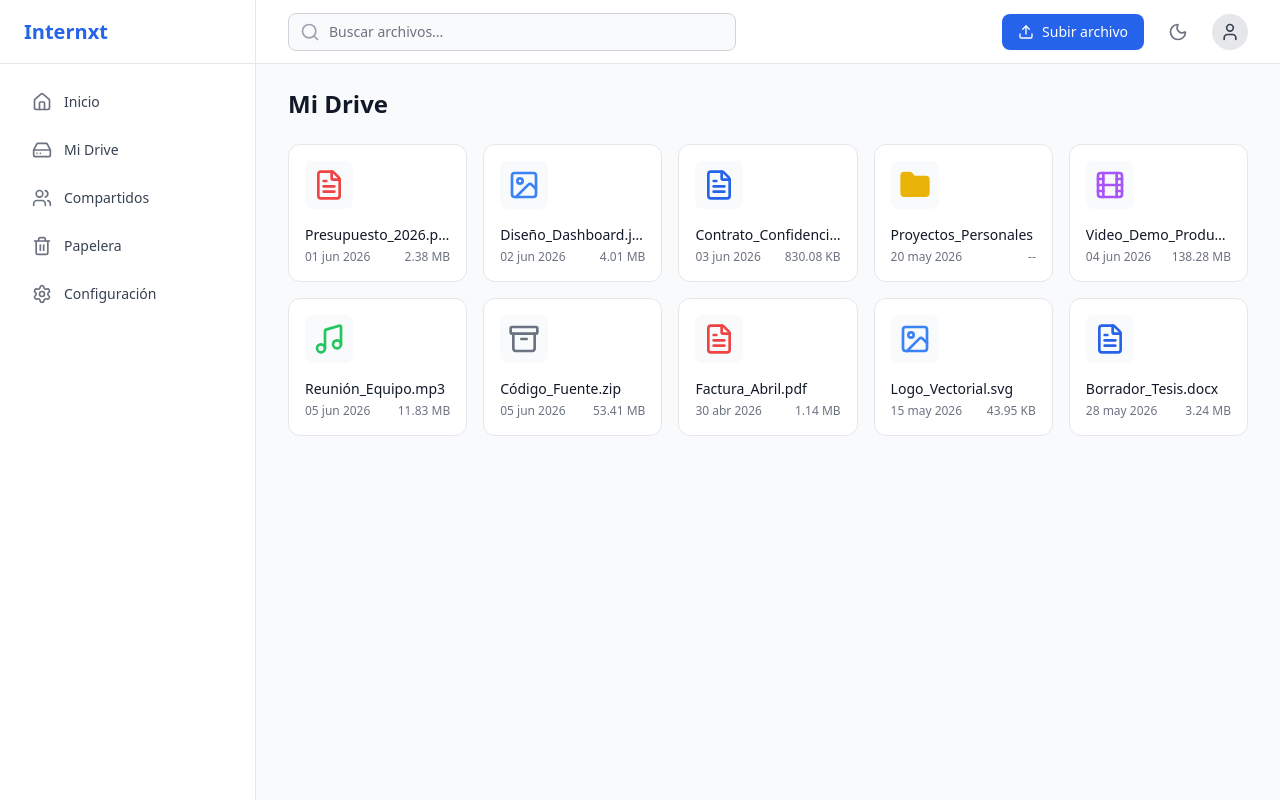
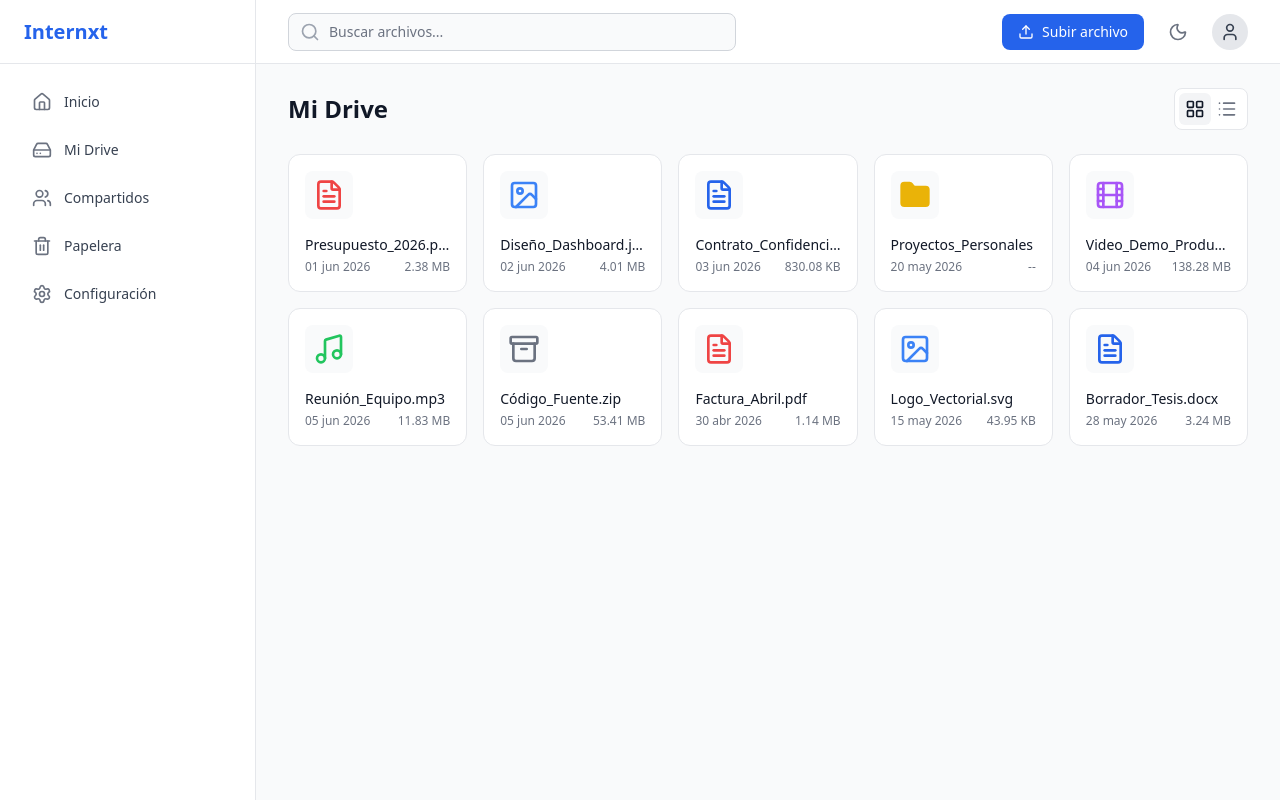
Before and after one commit to PAMABA261/internxt-drive-clone, a React (Vite) app: page / in a window 1280 px wide. Built offline with nearby package versions, Linux system fonts and the light colour scheme.

Commit message:
feat: add list view and toggle functionality

```diff
--- a/src/App.tsx
+++ b/src/App.tsx
@@ -1,20 +1,60 @@
+import { LayoutGrid, List } from 'lucide-react';
 import { DashboardLayout } from './components/layout/DashboardLayout';
-import { FileProvider } from './context/FileContext';
-import { FileGrid } from './components/file-manager/FileGrid'; // Importamos el grid
+import { FileProvider, useFiles } from './context/FileContext';
+import { FileGrid } from './components/file-manager/FileGrid';
+import { FileList } from './components/file-manager/FileList';
+
+// Creamos un sub-componente interno para poder usar el hook de nuestro contexto
+const DriveContent = () => {
+  const { viewMode, setViewMode } = useFiles();
+
+  return (
+    <>
+      <div className="mb-6 flex items-center justify-between">
+        <h1 className="text-2xl font-bold text-gray-900 dark:text-white">Mi Drive</h1>
+
+        {/* Controles de vista */}
+        <div className="flex items-center bg-white dark:bg-gray-800 border border-gray-200 dark:border-gray-700 rounded-lg p-1">
+          <button
+            onClick={() => setViewMode('grid')}
+            className={`p-1.5 rounded-md transition-colors ${
+              viewMode === 'grid'
+                ? 'bg-gray-100 dark:bg-gray-700 text-gray-900 dark:text-white'
+                : 'text-gray-500 hover:text-gray-700 dark:text-gray-400 dark:hover:text-gray-200'
+            }`}
+            title="Vista de cuadrícula"
+          >
+            <LayoutGrid className="w-5 h-5" />
+          </button>
+          <button
+            onClick={() => setViewMode('list')}
+            className={`p-1.5 rounded-md transition-colors ${
+              viewMode === 'list'
+                ? 'bg-gray-100 dark:bg-gray-700 text-gray-900 dark:text-white'
+                : 'text-gray-500 hover:text-gray-700 dark:text-gray-400 dark:hover:text-gray-200'
+            }`}
+            title="Vista de lista"
+          >
+            <List className="w-5 h-5" />
+          </button>
+        </div>
+      </div>
+
+      {/* Aquí decidiremos qué vista mostrar */}
+      {viewMode === 'grid' ? (
+        <FileGrid />
+      ) : (
+        <FileList />
+      )}
+    </>
+  );
+};
 
 function App() {
   return (
     <FileProvider>
       <DashboardLayout>
-
-        {/* Cabecera de la sección */}
-        <div className="mb-6 flex items-center justify-between">
-          <h1 className="text-2xl font-bold text-gray-900 dark:text-white">Mi Drive</h1>
-        </div>
-
-        {/* Aquí inyectamos nuestro tablero de archivos real */}
-        <FileGrid />
-
+        <DriveContent />
       </DashboardLayout>
     </FileProvider>
   );
--- /dev/null
+++ b/src/components/file-manager/FileList.tsx
@@ -0,0 +1,89 @@
+import { File, Image as ImageIcon, FileText, Folder, Film, Music, Archive, Trash2 } from 'lucide-react';
+import { useFiles } from '../../context/FileContext';
+import { formatFileSize, formatFileDate } from '../../utils/fileHelpers';
+
+export const FileList = () => {
+  const { files, searchQuery, deleteFile } = useFiles();
+
+  // Reutilizamos la misma lógica de filtrado que en el Grid
+  const filteredFiles = files.filter(file =>
+    file.name.toLowerCase().includes(searchQuery.toLowerCase())
+  );
+
+  // Reutilizamos la función de iconos
+  const getFileIcon = (type: string) => {
+    switch (type) {
+      case 'image': return <ImageIcon className="w-5 h-5 text-blue-500" />;
+      case 'pdf': return <FileText className="w-5 h-5 text-red-500" />;
+      case 'document': return <FileText className="w-5 h-5 text-blue-600" />;
+      case 'folder': return <Folder className="w-5 h-5 text-yellow-500 fill-current" />;
+      case 'video': return <Film className="w-5 h-5 text-purple-500" />;
+      case 'audio': return <Music className="w-5 h-5 text-green-500" />;
+      case 'other': return <Archive className="w-5 h-5 text-gray-500" />;
+      default: return <File className="w-5 h-5 text-gray-500" />;
+    }
+  };
+
+  // Estados vacíos (iguales que en el grid)
+  if (files.length === 0) {
+    return (
+      <div className="flex flex-col items-center justify-center h-64 border-2 border-dashed border-gray-300 dark:border-gray-700 rounded-xl bg-gray-50 dark:bg-gray-800/50">
+        <p className="text-gray-500 dark:text-gray-400 font-medium">Esta carpeta está vacía</p>
+      </div>
+    );
+  }
+
+  if (filteredFiles.length === 0) {
+    return (
+      <div className="flex flex-col items-center justify-center h-64">
+        <p className="text-gray-500 dark:text-gray-400 font-medium">No se encontraron archivos que coincidan con "{searchQuery}"</p>
+      </div>
+    );
+  }
+
+  return (
+    <div className="bg-white dark:bg-gray-800 shadow-sm border border-gray-200 dark:border-gray-700 rounded-xl overflow-hidden">
+      <table className="min-w-full divide-y divide-gray-200 dark:divide-gray-700">
+        <thead className="bg-gray-50 dark:bg-gray-900/50">
+          <tr>
+            <th scope="col" className="px-6 py-3 text-left text-xs font-medium text-gray-500 dark:text-gray-400 uppercase tracking-wider">Nombre</th>
+            <th scope="col" className="px-6 py-3 text-left text-xs font-medium text-gray-500 dark:text-gray-400 uppercase tracking-wider">Fecha de subida</th>
+            <th scope="col" className="px-6 py-3 text-left text-xs font-medium text-gray-500 dark:text-gray-400 uppercase tracking-wider">Tamaño</th>
+            <th scope="col" className="relative px-6 py-3"><span className="sr-only">Acciones</span></th>
+          </tr>
+        </thead>
+        <tbody className="bg-white dark:bg-gray-800 divide-y divide-gray-200 dark:divide-gray-700">
+          {filteredFiles.map((file) => (
+            <tr key={file.id} className="group hover:bg-gray-50 dark:hover:bg-gray-700/50 transition-colors">
+              <td className="px-6 py-4 whitespace-nowrap">
+                <div className="flex items-center">
+                  <div className="flex-shrink-0 mr-3">
+                    {getFileIcon(file.type)}
+                  </div>
+                  <div className="text-sm font-medium text-gray-900 dark:text-gray-100 truncate max-w-xs" title={file.name}>
+                    {file.name}
+                  </div>
+                </div>
+              </td>
+              <td className="px-6 py-4 whitespace-nowrap text-sm text-gray-500 dark:text-gray-400">
+                {formatFileDate(file.createdAt)}
+              </td>
+              <td className="px-6 py-4 whitespace-nowrap text-sm text-gray-500 dark:text-gray-400">
+                {formatFileSize(file.size)}
+              </td>
+              <td className="px-6 py-4 whitespace-nowrap text-right text-sm font-medium">
+                <button
+                  onClick={() => deleteFile(file.id)}
+                  className="p-1.5 text-gray-400 hover:text-red-500 opacity-0 group-hover:opacity-100 transition-opacity"
+                  title="Eliminar archivo"
+                >
+                  <Trash2 className="w-5 h-5" />
+                </button>
+              </td>
+            </tr>
+          ))}
+        </tbody>
+      </table>
+    </div>
+  );
+};
```
